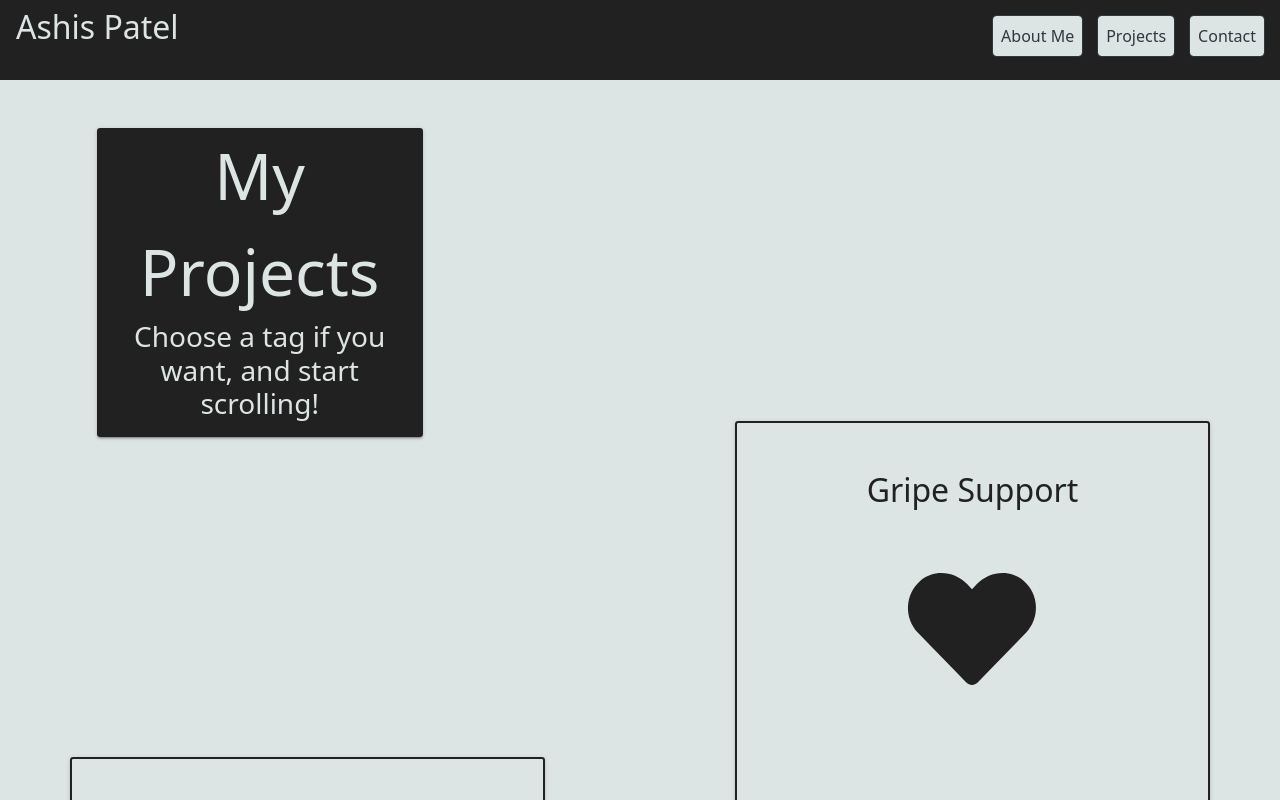
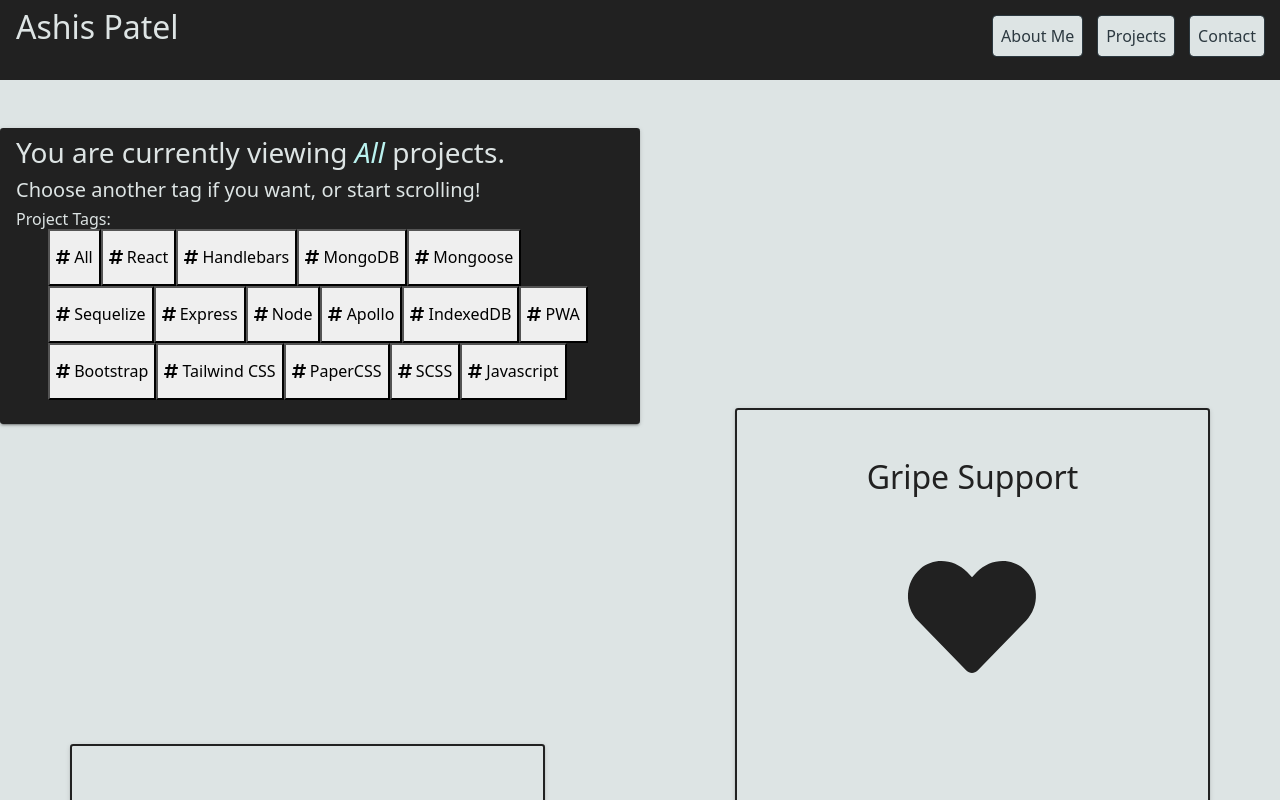
Before and after one commit to AshisPatel/portfolio, a React (Create React App) app: page /projects in a window 1280 px wide. Shown: the top 800 px of the page. Built offline with nearby package versions, Linux system fonts and the light colour scheme.

Commit message:
Add project tags and convert technology key in projectData to an array

```diff
--- a/src/Components/ProjectCard.js
+++ b/src/Components/ProjectCard.js
@@ -39,19 +39,6 @@ function ProjectCard({ project, index }) {
         return () => window.removeEventListener("scroll", onScroll);
     }, []);
 
-    // useEffect(() => {
-    //     setIsHidden(true);
-    // }, []);
-
-    // check for first project
-    // const isFirst = (index) => {
-
-    //     index === 0 ?
-
-    // }
-
-
-
     const [isHovered, setIsHovered] = useState(false);
 
     const { name, technology, description, image, website, github } = project;
@@ -66,7 +53,7 @@ function ProjectCard({ project, index }) {
                     isHovered ?
                         <div className="project-info p-3 d-flex flex-column">
                             <h3 className="load-in">{name}</h3>
-                            <h6 className="load-in fst-italic mb-3">{technology}</h6>
+                            <h6 className="load-in fst-italic mb-3">{technology.join(', ')}</h6>
                             <p className="load-in">{description}</p>
                             <div className="d-flex load-in justify-content-end mt-auto mb-2">
                                 <a href={github} className="icon-link" target="_blank" rel="noreferrer">
--- a/src/Components/Projects.js
+++ b/src/Components/Projects.js
@@ -1,50 +1,35 @@
 import React, { useState } from "react";
 import ProjectCard from "./ProjectCard";
-import completedProjects from "../assets/data/completedProjects";
-import developingProjects from "../assets/data/developingProjects";
+import ListItem from "./ListItem";
+import projectData from "../assets/data/projectData";
 
 function Projects(props) {
+    // Allow the client to select a tag to see all projects associated with that tag
+    const [currentTag,setCurrentTag] = useState('All');
 
-    const completed = completedProjects;
+    const tags = ['All','React','Handlebars', 'MongoDB', 'Mongoose', 'Sequelize', 'Express', 'Node', 'Apollo', 'IndexedDB', 'PWA', 'Bootstrap', 'Tailwind CSS', 'PaperCSS', 'SCSS', 'Javascript']
 
-    const developing = developingProjects;
-
-    const [viewCompleted, setViewCompleted] = useState(true);
-
-    const projects = viewCompleted ? completed : developing;
+    const projects = currentTag === 'All' ? projectData : projectData.filter(project => project.technology.includes(currentTag))
 
     return (
         <div id="project-container">
-            <div className="row mb-5">
-                <div className="offset-1 col-4 text-center px-3 pb-2 mt-5" id="project-section-title">
-                    My Projects
-                    <h3>Choose a tag if you want, and start scrolling!</h3>
+            <div className="mb-5">
+                <div className="w-50 px-3 py-2 mt-5" id="project-section-title">
+                    <h3>You are currently viewing <span id="current-project-tag">{currentTag}</span> projects.</h3>
+                    <h5>Choose another tag if you want, or start scrolling!</h5>
+                    <h6>Project Tags:
+                        <ul className="no-style-list d-">
+                            {
+                                tags.map(tag =>
+                                    (<button className="tag-btn" key={tag} data-tag={tag}onClick={(e) => setCurrentTag(e.currentTarget.getAttribute('data-tag'))}>
+                                        <ListItem info={tag} icon="hashtag" />
+                                    </button>)
+                                )
+                            }
+                        </ul>
+                    </h6>
                 </div>
             </div>
-
-            {/* <div className="outter-sbox">
-                <div className="star-wrapper" id="sw-1">
-                    <svg viewBox="0 0 100 100" >
-                        <polygon class="star" points="50.67,75.92 21.49,90.13 27.96,58.33 5.43,34.97 37.68,31.3 52.93,2.65 66.39,32.19 98.35,37.84
-                                74.42,59.76 78.92,91.91 	"/>
-                    </svg>
-                </div>
-            </div>
-
-
-            <div className="star-wrapper " id="sw-2">
-                <svg viewBox="0 0 100 100">
-                    <polygon class="star" points="50.67,75.92 21.49,90.13 27.96,58.33 5.43,34.97 37.68,31.3 52.93,2.65 66.39,32.19 98.35,37.84
-                            74.42,59.76 78.92,91.91 	"/>
-                </svg>
-            </div>
-
-            <div className="star-wrapper" id="sw-3">
-                <svg viewBox="0 0 100 100">
-                    <polygon class="star" points="50.67,75.92 21.49,90.13 27.96,58.33 5.43,34.97 37.68,31.3 52.93,2.65 66.39,32.19 98.35,37.84
-                            74.42,59.76 78.92,91.91 	"/>
-                </svg>
-            </div> */}
 
             <section className="container" >
 
--- a/src/assets/data/completedProjects.js
+++ b/src/assets/data/projectData.js
@@ -1,7 +1,7 @@
-const completedProjects = [
+const projectData = [
     {
         name: "Gripe Support",
-        technology: "Sequelize, Handlebars, Express, Node, PaperCSS",
+        technology: ["Sequelize", "Handlebars", "Express", "Node", "PaperCSS"],
         description: "Gripe support was designed as a space where one could gripe or support other user's anonymously. Visitors can create an account that will allow them to make posts (categorized as a gripe or an encouragement). Additionally, user's can 'hug' and comment on posts.",
         image: "heart",
         website: "https://infinite-bayou-42393.herokuapp.com/",
@@ -9,7 +9,7 @@ const completedProjects = [
     },
     {
         name: "Destressing Homepage",
-        technology: "Javascript, HTML5, CSS, Tailwind CSS",
+        technology: ["Javascript", "HTML5", "CSS", "Tailwind CSS"],
         description: "The Destressing Home Page is a responsive webpage that is intended to be visited by a user who needs to take a small break and unwind. Upon arrival to the webpage, the user is greeted with a dynamic time-based welcome message and color theme. The website allows you to view gifs, artwork, quotes, and jokes. The content for the gifs, artwork, and quotes is normally delivered at random but the user can choose to search for specific tags if they would like. Additionally, the user can create ambient sound mixes (and save presets to localStorage) to listen to while they have the page open",
         image: "music",
         website: "https://ashispatel.github.io/Project-1-DS-Homepage/",
@@ -17,7 +17,7 @@ const completedProjects = [
     },
     {
         name: "Tech Blog",
-        technology: "Sequelize, Handlebars, Express, Node, SCSS, Bootstrap",
+        technology: ["Sequelize", "Handlebars", "Express", "Node", "SCSS", "Bootstrap"],
         description: "Tech Blog is a simple website that users can visit and create an account that will allow them to make posts, edit their posts, view other user's posts, and comment on both their own and other user's posts. This is all made possible using the Model-View-Controller scheme. ",
         image: "sticky-note",
         website: "https://sheltered-ridge-15649.herokuapp.com/",
@@ -25,7 +25,7 @@ const completedProjects = [
     },
     {
         name: "Pizza Hunt",
-        technology: "MongoDB, Mongoose, Express, Node",
+        technology: ["MongoDB", "Mongoose", "Express", "Node"],
         description: "Pizza Hunt is a web application where visitors can create and edit pizzas, comment on pizzas, and make replies to those comments.",
         image: "pizza-slice",
         website: "https://blooming-woodland-94327.herokuapp.com/",
@@ -33,7 +33,7 @@ const completedProjects = [
     },
     {
         name: "Budget Tracker",
-        technology: "MongoDB, Mongoose, Express, Node, IndexedDB, PWA",
+        technology: ["MongoDB", "Mongoose", "Express", "Node", "IndexedDB", "PWA"],
         description: "Budget Tracker is a simple PWA that one can use to track their budget by adding deposits / widhdrawls. Offline usage is maintained utilizing a service worker to create cached files and indexedDB.",
         image: "dollar-sign",
         website: "https://enigmatic-retreat-32803.herokuapp.com/",
@@ -42,7 +42,7 @@ const completedProjects = [
 
     {
         name: "Weather Dashboard",
-        technology: "Javascript, HTML5, CSS",
+        technology: ["Javascript", "HTML5", "CSS"],
         description: "The Weather Dashboard is a simple interface that displays the current weather and 5-day future forecast for a city utilizing OpenWeather's Geocoding and One Call API. The city can be searched via text-input or selected from a list of past searches on the local machine.",
         image: "cloud",
         website: "https://ashispatel.github.io/Weather-Dashboard-Week-6-Challenge/",
@@ -50,4 +50,4 @@ const completedProjects = [
     }
 ];
 
-export default completedProjects;
+export default projectData;
--- a/src/index.js
+++ b/src/index.js
@@ -4,11 +4,11 @@ import {BrowserRouter as Router} from "react-router-dom";
 import 'bootstrap-icons/font/bootstrap-icons.css';
 import "../src/style.css"
 import { library } from '@fortawesome/fontawesome-svg-core';
-import { faHeart, faCoffee, faMusic, faStickyNote, faDollarSign, faPizzaSlice, faCloud, faMagic, faEnvelopeOpenText, faMobileAlt, faHome, faComment, faPaperPlane } from '@fortawesome/free-solid-svg-icons';
+import { faHeart, faCoffee, faMusic, faStickyNote, faDollarSign, faPizzaSlice, faCloud, faMagic, faEnvelopeOpenText, faMobileAlt, faHome, faComment, faPaperPlane, faHashtag } from '@fortawesome/free-solid-svg-icons';
 import App from './App';
 import reportWebVitals from './reportWebVitals';
 
-library.add(faHeart, faMusic, faCoffee, faStickyNote, faDollarSign, faPizzaSlice, faCloud, faMagic, faEnvelopeOpenText, faMobileAlt, faHome, faComment, faPaperPlane);
+library.add(faHeart, faMusic, faCoffee, faStickyNote, faDollarSign, faPizzaSlice, faCloud, faMagic, faEnvelopeOpenText, faMobileAlt, faHome, faComment, faPaperPlane, faHashtag);
 
 ReactDOM.render(
   <React.StrictMode>
--- a/src/style.scss
+++ b/src/style.scss
@@ -90,45 +90,10 @@ nav {
 }
 
 
-
 footer {
     background-color: $primary;
     color: $secondary;
     min-height: 10vh;
-}
-
-
-.star {
-    fill: $primary;
-    stroke: $secondary;
-}
-
-.star-wrapper {
-    z-index: -1;
-    position: absolute;
-    width: 300px;
-    height: 300px;
-    animation: rotating 10s linear infinite;
-}
-
-.outter-sbox {
-    z-index: -2;
-    animation: shift 10s linear infinite;
-}
-
-#sw-1 {
-    top: 0%;
-    left: 0%;
-}
-
-#sw-2 {
-    top: 20%;
-    left: 20%;
-}
-
-#sw-3 {
-    top: 50%;
-    left: 50%;
 }
 
 @keyframes shift {
@@ -156,6 +121,11 @@ footer {
     width: 25%;
     font-size: 4rem;
     box-shadow: $floating-box-shadow;
+}
+
+#current-project-tag {
+    color: $warning;
+    font-style: italic;
 }
 
 // project card styling
```
Also changed, not shown: src/style.css, 1 other file (tests, documents, lock files or other folders).
